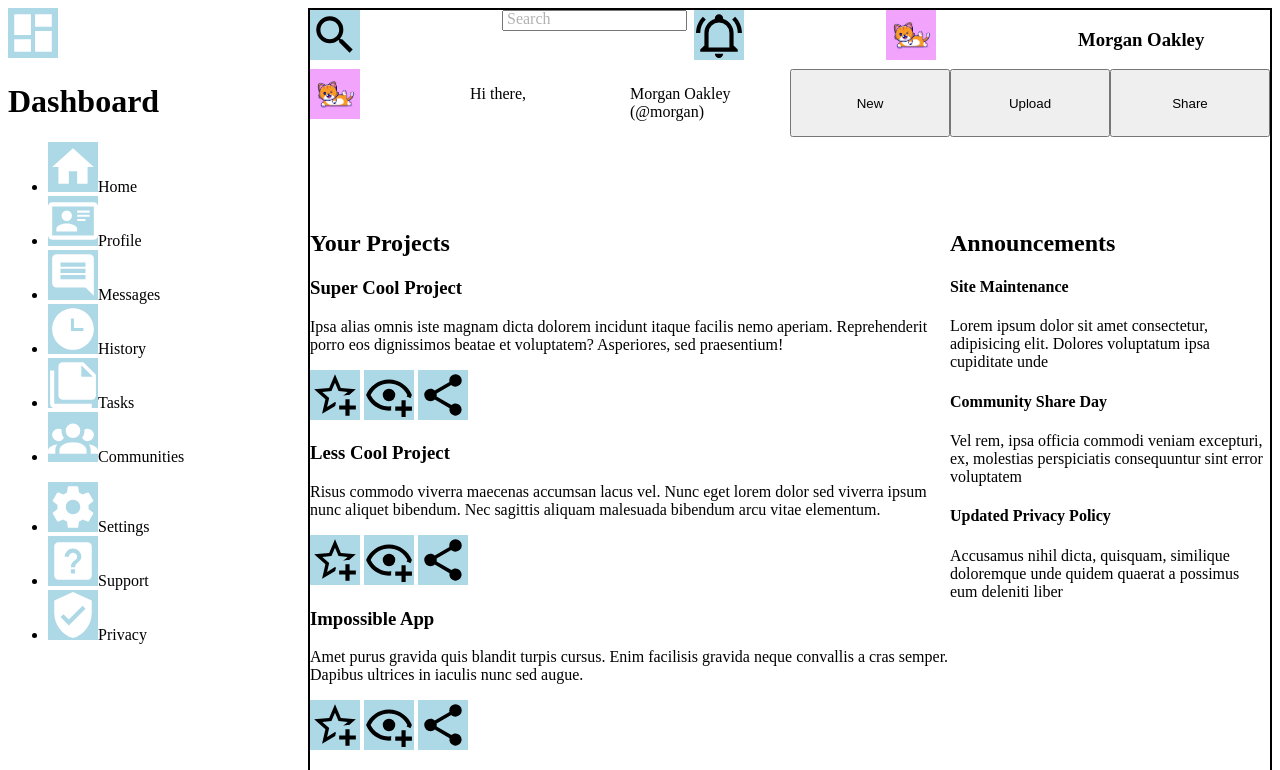
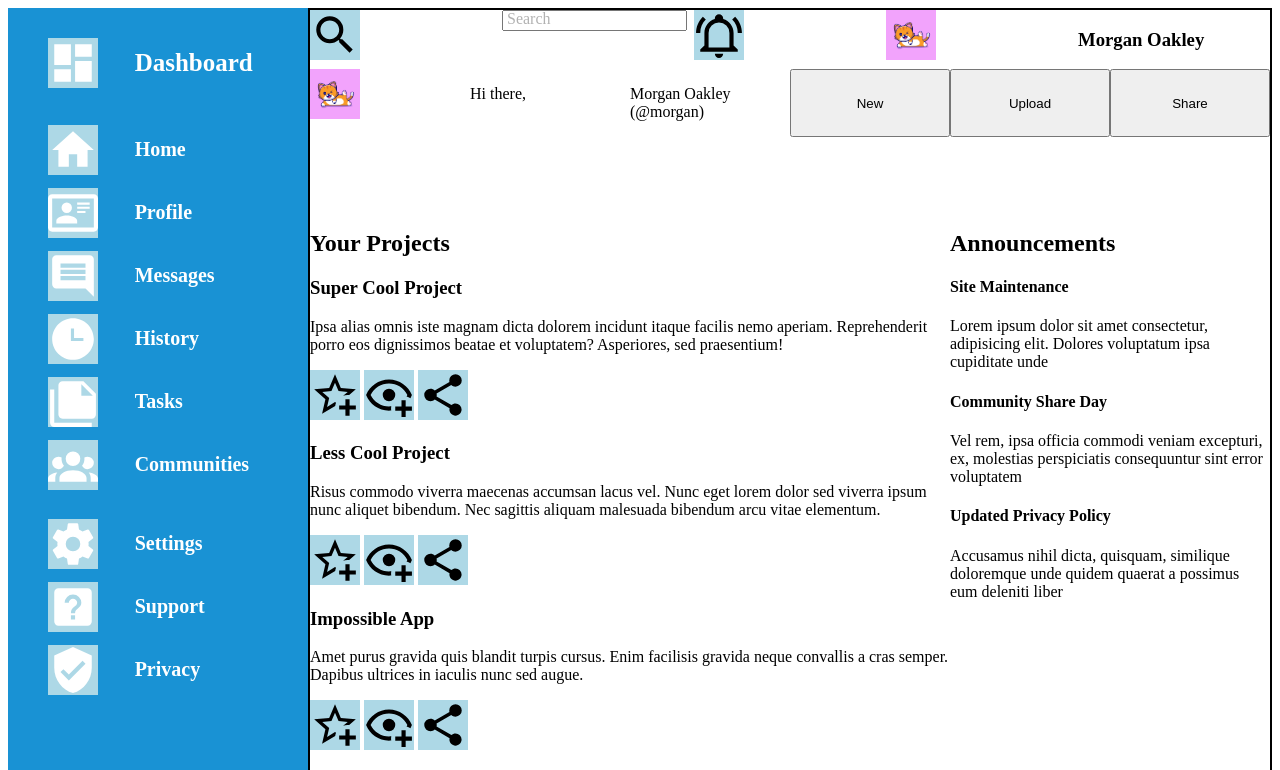
Before and after one commit to shaunsim15/odin-admin-dashboard, a plain HTML site: page index.html in a window 1280 px wide. Shown: the top 770 px of the page. Drawn offline with Linux system fonts and the light colour scheme; files whose address does not match are found by name.

Commit message:
Fix formatting for Dashboard

```diff
--- a/index.html
+++ b/index.html
@@ -10,20 +10,31 @@
 </head>
 <body>
     <div class="dashboard">
-        <img src="./icons/view-dashboard.svg" alt="Dashboard">
-        <h1>Dashboard</h1>
-        <ul>
-            <li><img src="./icons/home.svg" alt="Home Icon">Home</li>
-            <li><img src="./icons/card-account-details-outline.svg" alt="Profile Icon">Profile</li>
-            <li><img src="./icons/message-reply-text.svg" alt="Messages Icon">Messages</li>
-            <li><img src="./icons/clock-time-three.svg" alt="History Icon">History</li>
-            <li><img src="./icons/note-multiple.svg" alt="Tasks Icon">Tasks</li>
-            <li><img src="./icons/account-group.svg" alt="Communities Icon">Communities</li>
+        <ul class="dashboard-heading">
+            <img src="./icons/view-dashboard.svg" alt="Dashboard">
+            <p>Dashboard</p>
         </ul>
-        <ul>
-            <li><img src="./icons/cog.svg" alt="Settings Icon">Settings</li>
-            <li><img src="./icons/help-box.svg" alt="Support Icon">Support</li>
-            <li><img src="./icons/shield-check.svg" alt="Privacy Icon">Privacy</li>
+        <ul class="dashboard-locations">
+            <img src="./icons/home.svg" alt="Home Icon">
+            <p>Home</p>
+            <img src="./icons/card-account-details-outline.svg" alt="Profile Icon">
+            <p>Profile</p>
+            <img src="./icons/message-reply-text.svg" alt="Messages Icon">
+            <p>Messages</p>
+            <img src="./icons/clock-time-three.svg" alt="History Icon">
+            <p>History</p>
+            <img src="./icons/note-multiple.svg" alt="Tasks Icon">
+            <p>Tasks</p>
+            <img src="./icons/account-group.svg" alt="Communities Icon">
+            <p>Communities</p>
+        </ul>
+        <ul class="dashboard-help">
+            <img src="./icons/cog.svg" alt="Settings Icon">
+            <p>Settings</p>
+            <img src="./icons/help-box.svg" alt="Support Icon">
+            <p>Support</p>
+            <img src="./icons/shield-check.svg" alt="Privacy Icon">
+            <p>Privacy</p>
         </ul>
     </div>
 
--- a/style.css
+++ b/style.css
@@ -2,6 +2,29 @@ body{
     display: grid;
     grid-template-columns: 300px 1fr;
 
+}
+
+.dashboard{
+    background-color: #1992d4;
+}
+
+.dashboard-heading p{
+    font-size: 25px;
+    font-weight: 700;
+    color: white;
+}
+
+
+.dashboard-locations p, .dashboard-help p{
+    font-size: 20px;
+    font-weight: 600;
+    color: white;
+}
+
+.dashboard-heading, .dashboard-locations, .dashboard-help{
+    display: grid;
+    grid-template-columns: 1fr 2fr; /* Use of implicit grid, didnt define rows*/
+    align-items: center;
 }
 
 .main-body{
```
